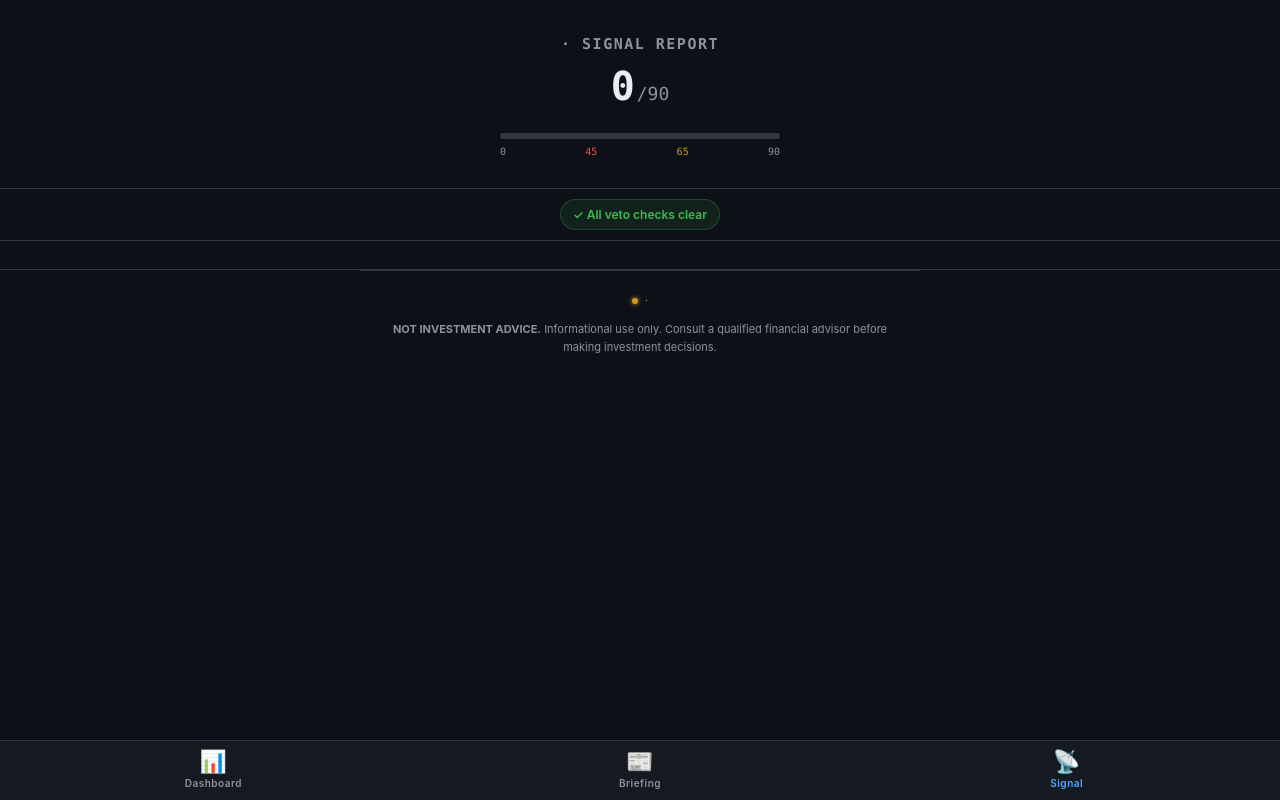
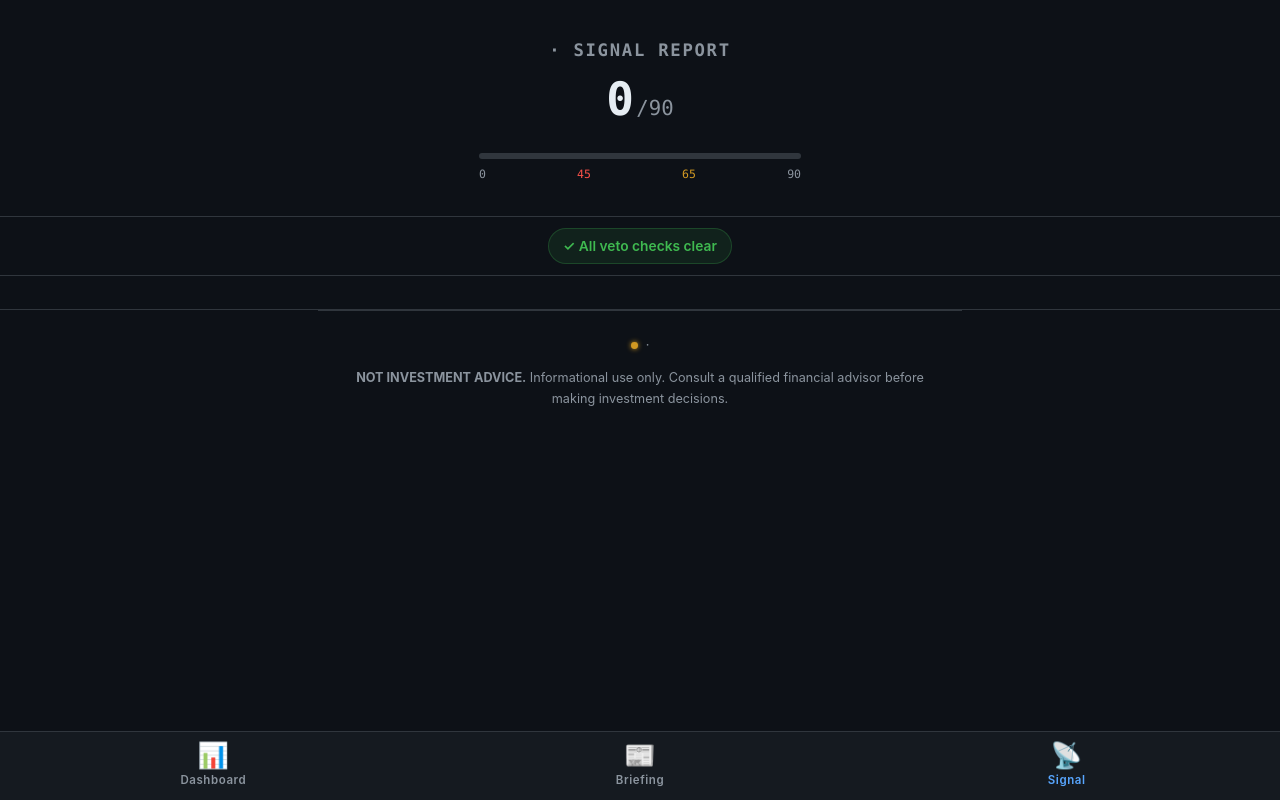
Before and after one commit to vishal0555/alphalens, a Flask app: template templates/signal.html in a window 1280 px wide. Run offline with Flask 3, Linux system fonts and the light colour scheme; the template is opened without the code that fills it, so the values that code supplies are empty; some libraries are stand-ins or nearby versions.

Commit message:
Scale drill-down pages 15% larger via CSS zoom
Briefing and signal detail views now apply zoom: 1.15 on body so text
and layout read bigger than the index. Index and login screens are
untouched.

Co-Authored-By: Claude Sonnet 4.6 <noreply@anthropic.com>

```diff
--- a/templates/briefing.html
+++ b/templates/briefing.html
@@ -50,6 +50,8 @@
       padding-bottom: calc(env(safe-area-inset-bottom, 0px) + 32px);
       -webkit-font-smoothing: antialiased;
       font-feature-settings: 'cv11','ss01';
+      /* Drill-down pages scale ~15% larger than the index. */
+      zoom: 1.15;
     }
     .num { font-variant-numeric: tabular-nums; font-feature-settings: 'tnum'; }
     .page { max-width: 640px; margin: 0 auto; padding: 0 16px; }
--- a/templates/signal.html
+++ b/templates/signal.html
@@ -32,6 +32,8 @@
     line-height: 1.6;
     overflow-x: hidden;
     padding-bottom: calc(var(--nav-h) + env(safe-area-inset-bottom, 0px) + 8px);
+    /* Drill-down pages scale ~15% larger than the index. */
+    zoom: 1.15;
   }
   a { color: var(--accent); text-decoration: none; }
 
```
